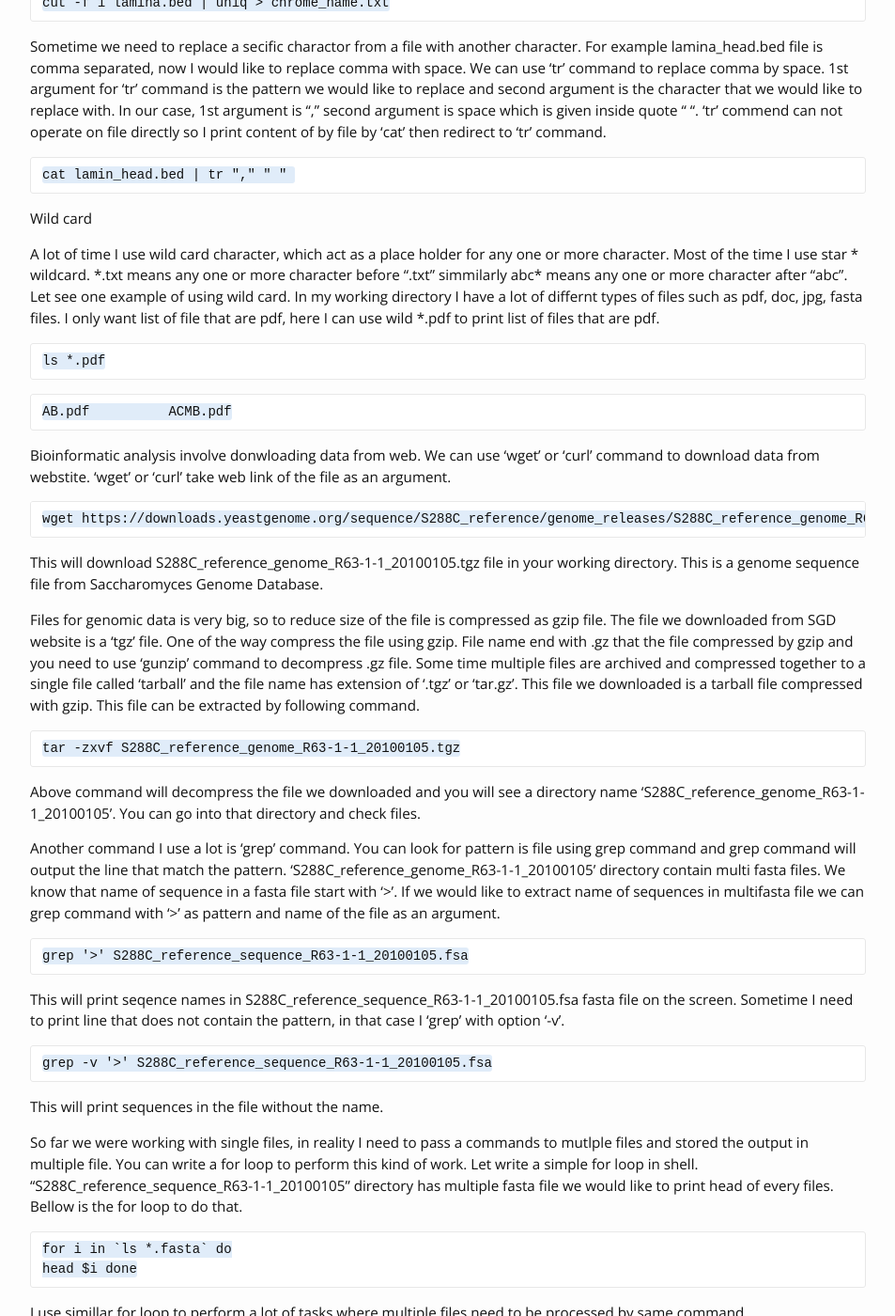
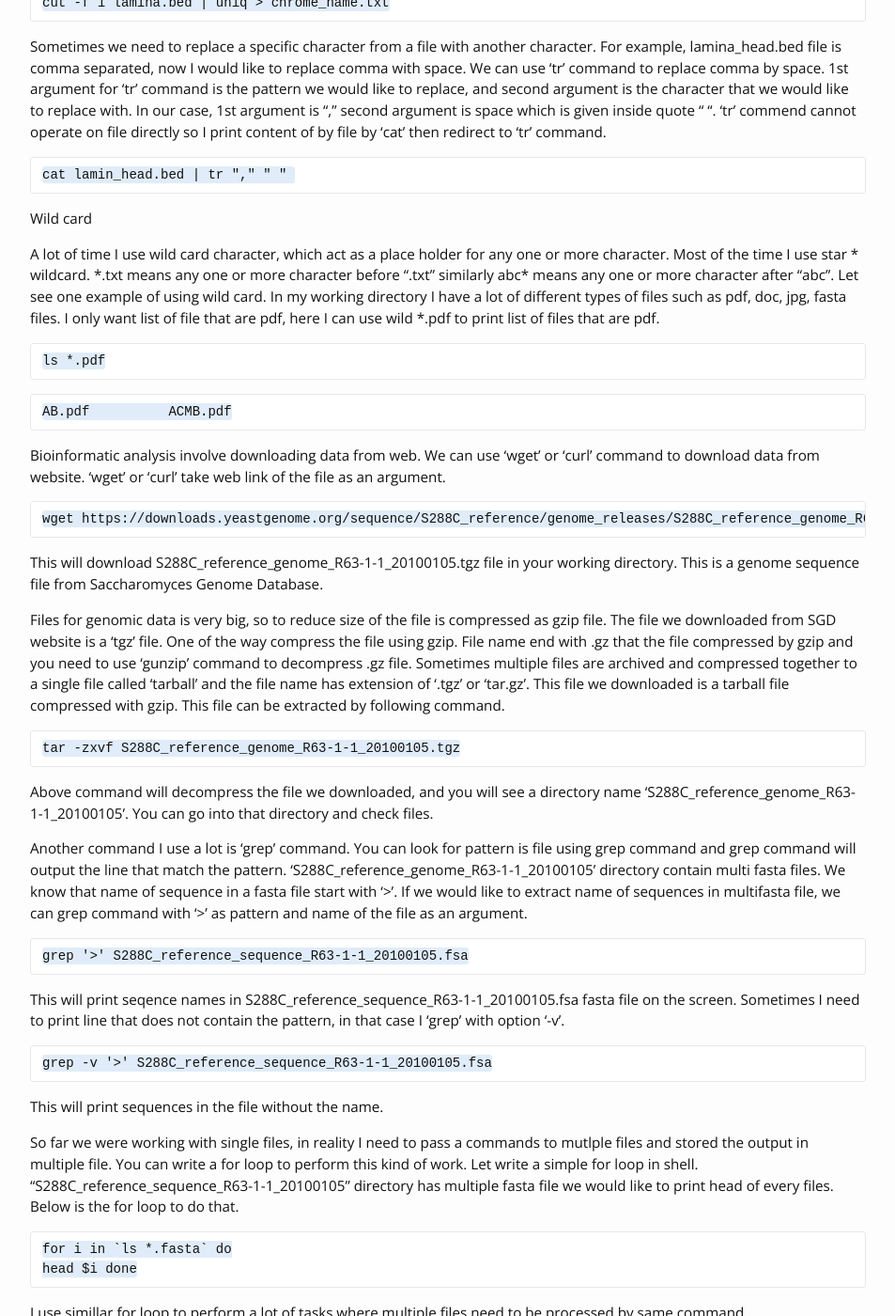
Before and after one commit to biplabua/biplabua.github.io, a Jekyll site: the page built from _posts/2020-03-21-How-use-command-line.markdown, in a window 1280 px wide and 1400 px high, scrolled down 4245 px. Shown: the whole window at 94% size, without its empty margins (163-1116 px from the left). Built offline with Jekyll 4.4.1, drawn with Linux system fonts in a browser that asks for light colours; our own code applies the rules of GitHub Pages for plain Markdown files; some of the changed text lies outside the part shown.

Commit message:
Command line

````diff
--- a/_posts/2020-03-21-How-use-command-line.markdown
+++ b/_posts/2020-03-21-How-use-command-line.markdown
@@ -124,11 +124,11 @@ wc -l lamina.bed
 ```
  The lamina.bed file has 1345 lines.
 
-Sometime we need specific column of the data file. We can use 'cut' command with '-f' option to select specific column from the data file. For '-f' option we need to provide column number that we would like to select.
+Sometimes we need specific column of the data file. We can use 'cut' command with '-f' option to select specific column from the data file. For '-f' option we need to provide column number that we would like to select.
 ```
 cut -f 1,2 lamina.bed
 ```
-This command will output first and sencond column of lamina.bed file. Sometime columns are separated by comma instead of space in that case 'cut' command has an option to input how the columns are separated. I have a comma separated file with four column. For that file I need to use -d ","
+This command will output first and second column of lamina.bed file. Sometime columns are separated by comma instead of space in that case 'cut' command has an option to input how the columns are separated. I have a comma separated file with four column. For that file I need to use -d ","
 ```
 cut -d "," -f 1,2 lamin_head.bed
 ```
@@ -153,7 +153,7 @@ chr8	1971125	6247858	0.872897196261682
 ```
 In the above commend 'k2n' means consider column 2 as number. We can see that output are sorted based number in column 2.
 
-One advantage of command line is that you can redirect output from one command to another command by using pipe character '|'. In first column of the lamina.bed file contain chromosome name, we can select first column by 'cut' command then redirect to uniq command to see what are the unique chromosome in that file.
+One advantage of command line is that you can redirect output from one command to another command by using pipe character '|'. In first column of the lamina.bed file contain chromosome name; we can select first column by 'cut' command then redirect to uniq command to see what are the unique chromosome in that file.
 
 ```
 cut -f 1 lamina.bed | uniq
@@ -164,7 +164,7 @@ So far we are printing all of our output on the screen, you can redirect output
 ```
 cut -f 1 lamina.bed | uniq > chrome_name.txt
 ```
-Sometime we need to replace a secific charactor from a file with another character. For example lamina_head.bed file is comma separated, now I would like to replace comma with space. We can use 'tr' command to replace comma by space. 1st argument for 'tr' command is the pattern we would like to replace and second argument is the character that we would like to replace with. In our case, 1st argument is "," second argument is space which is given inside quote " ". 'tr' commend can not operate on file directly so I print content of by file by 'cat' then redirect to 'tr' command.
+Sometimes we need to replace a specific character from a file with another character. For example, lamina_head.bed file is comma separated, now I would like to replace comma with space. We can use 'tr' command to replace comma by space. 1st argument for 'tr' command is the pattern we would like to replace, and second argument is the character that we would like to replace with. In our case, 1st argument is "," second argument is space which is given inside quote " ". 'tr' commend cannot operate on file directly so I print content of by file by 'cat' then redirect to 'tr' command.
 
 ```
 cat lamin_head.bed | tr "," " "
@@ -173,7 +173,7 @@ cat lamin_head.bed | tr "," " "
 Wild card
 
 A lot of time I use wild card character, which act as a place holder for any one or more character. Most of the time I use star * wildcard.
-\*.txt means any one or more character before ".txt" simmilarly abc\* means any one or more character after "abc". Let see one example of using wild card. In my working directory I have a lot of differnt types of files such as pdf, doc, jpg, fasta files. I only want list of file that are pdf, here I can use wild \*.pdf to print list of files that are pdf.
+\*.txt means any one or more character before ".txt" similarly abc\* means any one or more character after "abc". Let see one example of using wild card. In my working directory I have a lot of different types of files such as pdf, doc, jpg, fasta files. I only want list of file that are pdf, here I can use wild \*.pdf to print list of files that are pdf.
 
 ```
 ls *.pdf
@@ -183,33 +183,33 @@ ls *.pdf
 AB.pdf		ACMB.pdf
 ```
 
-Bioinformatic analysis involve donwloading data from web. We can use 'wget' or 'curl' command to download data from webstite. 'wget' or 'curl' take web link of the file as an argument.
+Bioinformatic analysis involve downloading data from web. We can use 'wget' or 'curl' command to download data from website. 'wget' or 'curl' take web link of the file as an argument.
 
 ```
 wget https://downloads.yeastgenome.org/sequence/S288C_reference/genome_releases/S288C_reference_genome_R63-1-1_20100105.tgz
 ```
 This will download S288C_reference_genome_R63-1-1_20100105.tgz file in your working directory. This is a genome sequence file from Saccharomyces Genome Database.
 
-Files for genomic data is very big, so to reduce size of the file is compressed as gzip file. The file we downloaded from SGD website is a 'tgz' file. One of the way compress the file using gzip. File name end with .gz that the file compressed by gzip and you need to use 'gunzip' command to decompress .gz file. Some time multiple files are archived and compressed together to a single file called 'tarball' and the file name has extension of '.tgz' or 'tar.gz'. This file we downloaded is a tarball file compressed with gzip. This file can be extracted by following command.
+Files for genomic data is very big, so to reduce size of the file is compressed as gzip file. The file we downloaded from SGD website is a 'tgz' file. One of the way compress the file using gzip. File name end with .gz that the file compressed by gzip and you need to use 'gunzip' command to decompress .gz file. Sometimes multiple files are archived and compressed together to a single file called 'tarball' and the file name has extension of '.tgz' or 'tar.gz'. This file we downloaded is a tarball file compressed with gzip. This file can be extracted by following command.
 
 ```
 tar -zxvf S288C_reference_genome_R63-1-1_20100105.tgz
 ```
 
-Above command will decompress the file we downloaded and you will see a directory name 'S288C_reference_genome_R63-1-1_20100105'. You can go into that directory and check files.
+Above command will decompress the file we downloaded, and you will see a directory name 'S288C_reference_genome_R63-1-1_20100105'. You can go into that directory and check files.
 
-Another command I use a lot is 'grep' command. You can look for pattern is file using grep command and grep command will output the line that match the pattern. 'S288C_reference_genome_R63-1-1_20100105' directory contain multi fasta files. We know that name of sequence in a fasta file start with '>'. If we would like to extract name of sequences in multifasta file we can grep command with '>' as pattern and name of the file as an argument.
+Another command I use a lot is 'grep' command. You can look for pattern is file using grep command and grep command will output the line that match the pattern. 'S288C_reference_genome_R63-1-1_20100105' directory contain multi fasta files. We know that name of sequence in a fasta file start with '>'. If we would like to extract name of sequences in multifasta file, we can grep command with '>' as pattern and name of the file as an argument.
 ```
 grep '>' S288C_reference_sequence_R63-1-1_20100105.fsa
 ```
-This will print seqence names in S288C_reference_sequence_R63-1-1_20100105.fsa fasta file on the screen. Sometime I need to print line that does not contain the pattern, in that case I 'grep' with option '-v'.
+This will print seqence names in S288C_reference_sequence_R63-1-1_20100105.fsa fasta file on the screen. Sometimes I need to print line that does not contain the pattern, in that case I 'grep' with option '-v'.
 ```
 grep -v '>' S288C_reference_sequence_R63-1-1_20100105.fsa
 ```
 
 This will print sequences in the file without the name.
 
-So far we were working with single files, in reality I need to pass a commands to mutlple files and stored the output in multiple file. You can write a for loop to perform this kind of work. Let write a simple for loop in shell. "S288C_reference_sequence_R63-1-1_20100105" directory has multiple fasta file we would like to print head of every files. Bellow is the for loop to do that.
+So far we were working with single files, in reality I need to pass a commands to mutlple files and stored the output in multiple file. You can write a for loop to perform this kind of work. Let write a simple for loop in shell. "S288C_reference_sequence_R63-1-1_20100105" directory has multiple fasta file we would like to print head of every files. Below is the for loop to do that.
 
 ```
 for i in `ls *.fasta` do
````
Also changed, not shown: other parts of _posts/2020-03-21-How-use-command-line.markdown (+8 -8 lines).
